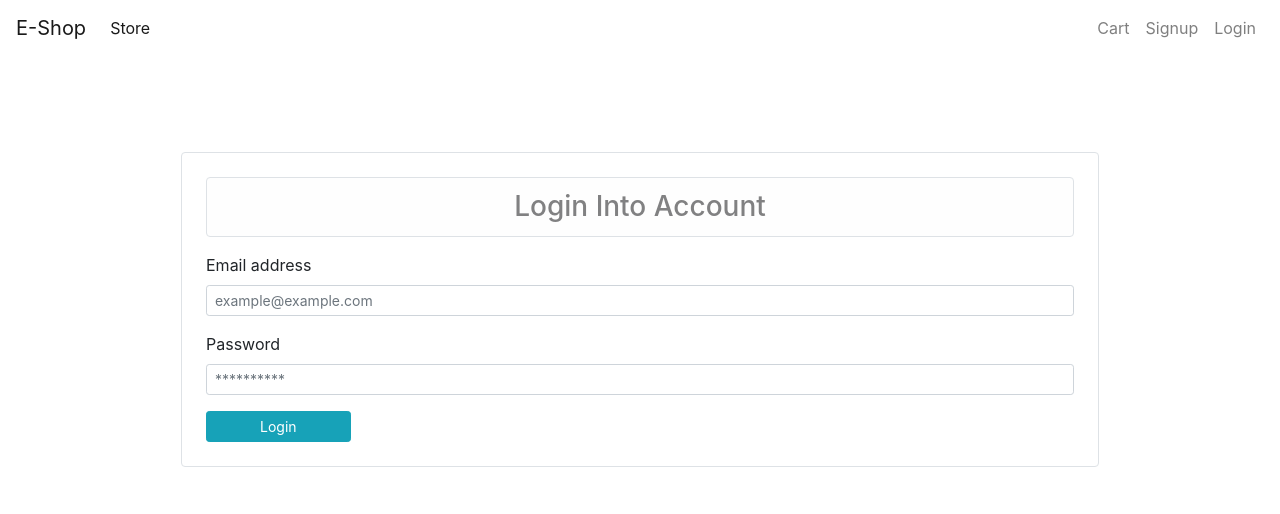
After one commit to Udoy2/Eshop, a Django app: page /login in a window 1280 px wide. The commit adds this page. Shown: the top 514 px of the page. Run offline with Django 3.2, Linux system fonts and the light colour scheme.

Commit message:
views , singup , login ---> done

```diff
--- a/store/templates/base.html
+++ b/store/templates/base.html
@@ -44,7 +44,7 @@
               <a class="nav-link" href="{%url 'singup'%}">Signup<span class="sr-only">(current)</span></a>
             </li>
             <li class="nav-item ">
-              <a class="nav-link" href="/">Login<span class="sr-only">(current)</span></a>
+              <a class="nav-link" href="{% url 'login' %}">Login<span class="sr-only">(current)</span></a>
             </li>
 
 
--- /dev/null
+++ b/store/templates/login.html
@@ -0,0 +1,31 @@
+{% extends "base.html" %}
+
+
+{% block content %}
+<div class="container">
+    <div class="p-5 m-5">
+        <form action="{% url 'login' %}" class="border p-4 rounded" method="post">
+            {% csrf_token %}
+            <h3 class="alert alert-light border rounded text-center">Login Into Account</h3>
+            {% if error %}
+            <div class="alert alert-danger" role="alert">
+                {{error}}
+            </div>
+            {%endif%}
+            <div class="mb-3">
+                <label for="exampleInputEmail111" class="form-label">Email address</label>
+                <input required type="email" name="email" value="{{values.email}}" class="form-control form-control-sm"
+                       id="exampleInputEmail111"
+                       placeholder="example@example.com" aria-describedby="emailHelp">
+            </div>
+            <div class="mb-3">
+                <label for="exampleInputPassword1" class="form-label">Password</label>
+                <input type="password" name="password" class="form-control form-control-sm" id="exampleInputPassword1"
+                       placeholder="**********">
+            </div>
+
+            <button type="submit" class="btn btn-info btn-sm col-sm-12 col-md-12 col-lg-2">Login</button>
+        </form>
+    </div>
+</div>
+{%endblock%}
--- a/store/urls.py
+++ b/store/urls.py
@@ -2,5 +2,6 @@ from django.urls import path
 from . import views
 urlpatterns = [
     path('',views.home,name='homepage'),
-    path('singup',views.singup,name="singup")
+    path('singup',views.Singup.as_view(),name="singup"),
+    path('login',views.Login.as_view(),name='login')
 ]
--- /dev/null
+++ b/store/views/__init__.py
@@ -0,0 +1,3 @@
+from .home import home
+from .login import Login
+from .singup import Singup
--- /dev/null
+++ b/store/views/login.py
@@ -0,0 +1,31 @@
+from django.shortcuts import render
+from store.models.customer import Customer
+from django.contrib.auth.hashers import check_password
+from django.views import View
+
+
+class Login(View):
+    def get(self, request):
+        return render(request, 'login.html')
+
+    def post(self, request):
+        email = request.POST.get('email')
+        password = request.POST.get('password')
+        customer = Customer.get_coustomer_by_email(email)
+        error_message = None
+        if customer:
+            flag = check_password(password, customer.password)
+            if flag:
+                return redirect('homepage')
+            else:
+                error_message = 'Email or Password invalid!!'
+        else:
+            error_message = 'Email or Password invalid!!'
+
+        data = {
+            'error': error_message,
+            'values': {
+                'email': email,
+            }
+        }
+        return render(request, 'login.html', data)
```
Also changed, not shown: store/models/customer.py (+6 -1 lines), store/views.py (deleted, +0 -80 lines), store/views/home.py (added, +22 -0 lines), store/views/singup.py (added, +77 -0 lines), db.sqlite3.
